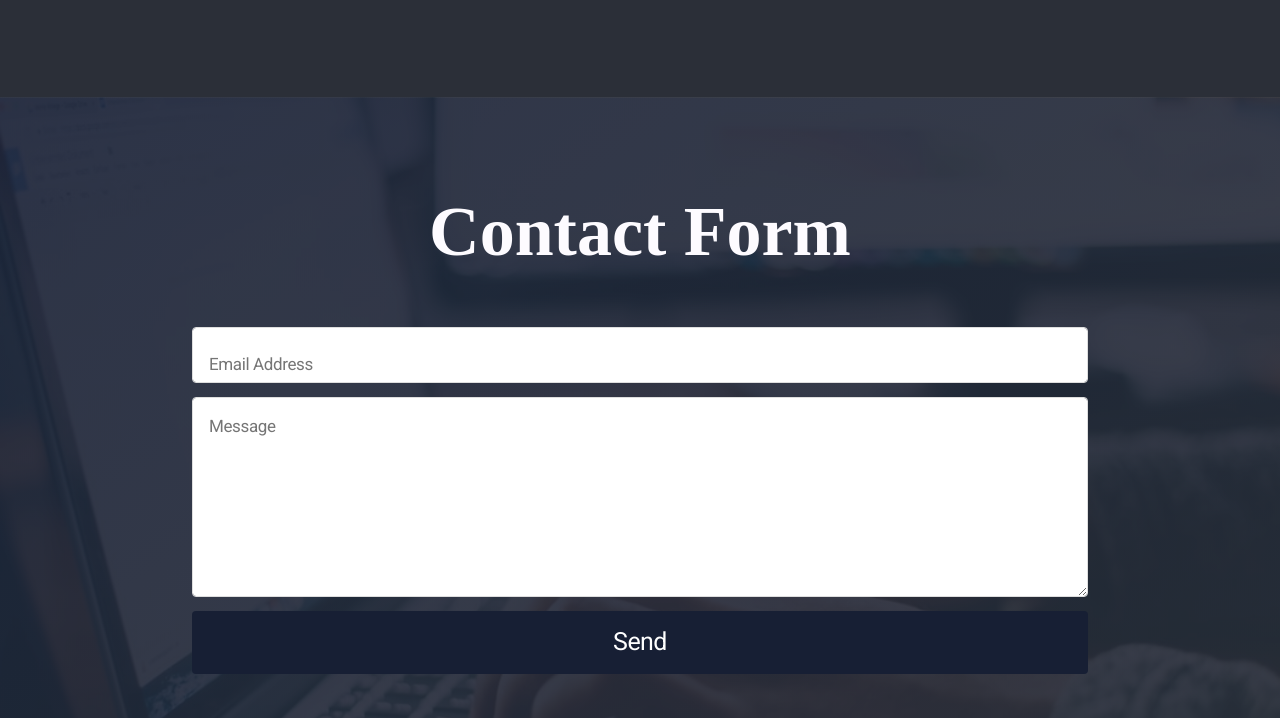
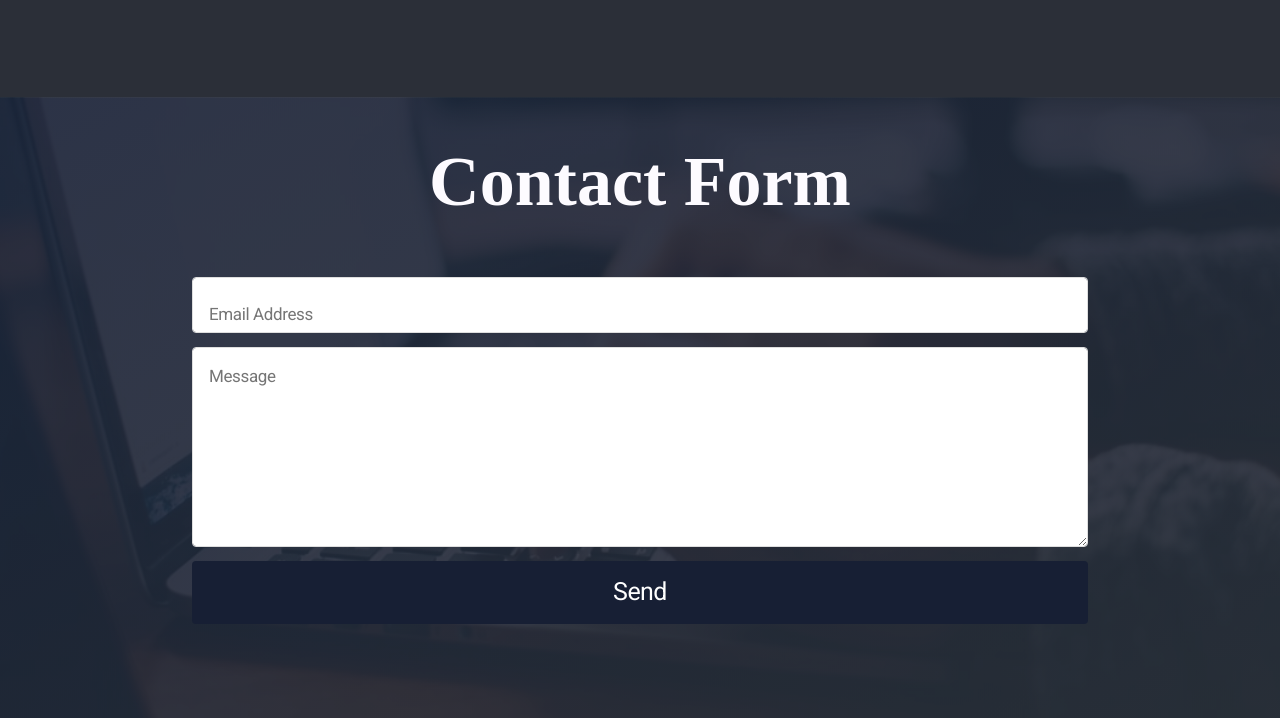
Before and after one commit to Rafal-Weglinski/Rafal-Weglinski.github.io, a website: page index.html in a window 1280 px wide. Shown: the part 2198-2916 px from the top of the page. Drawn offline with Linux system fonts and the light colour scheme.

Commit message:
small fixes to margins

```diff
--- a/sass/main.scss
+++ b/sass/main.scss
@@ -302,13 +302,11 @@ a {
   position: relative;
 
   border: none;
-  //   width: 80%;
-  padding-bottom: 15rem;
 
   &__heading {
     text-align: center;
     margin-bottom: 3rem;
-    padding-top: 10rem;
+    padding-top: 5rem;
   }
 
   &__group {
```
Also changed, not shown: css/style.css.
